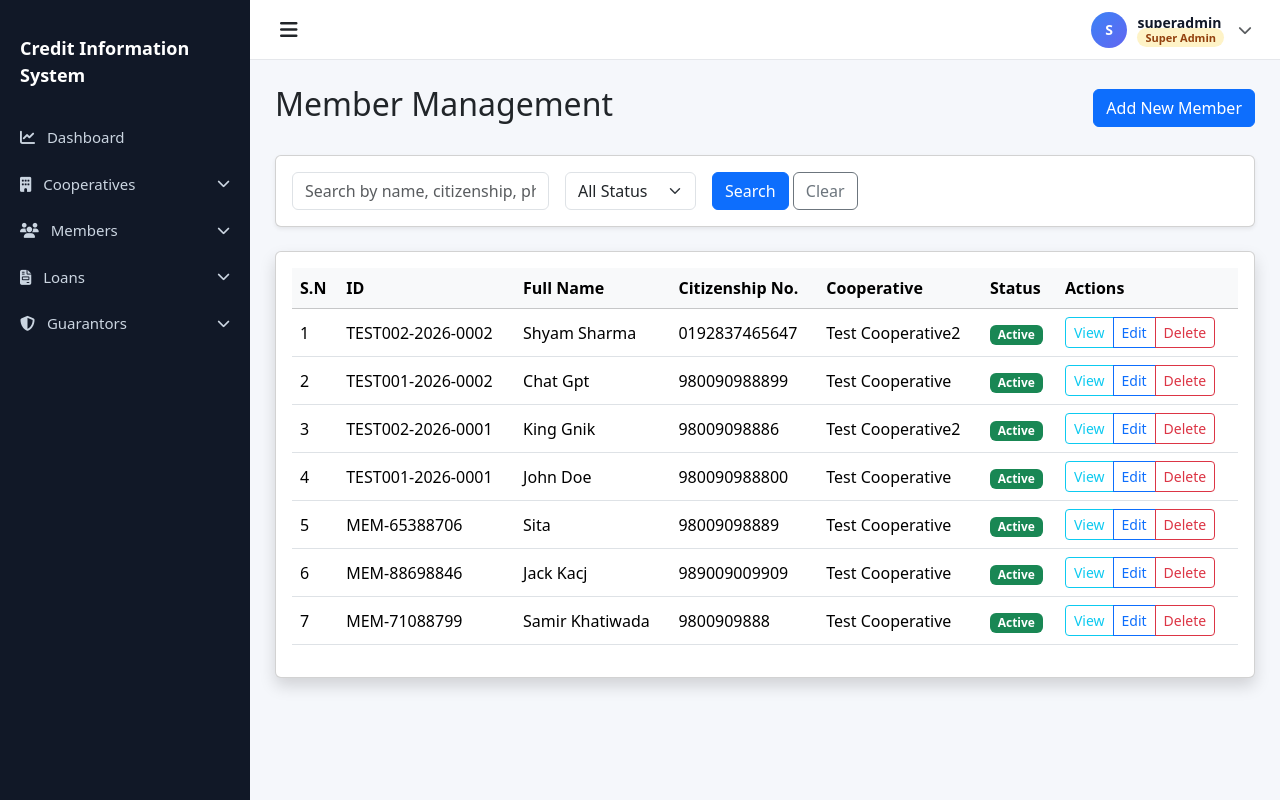
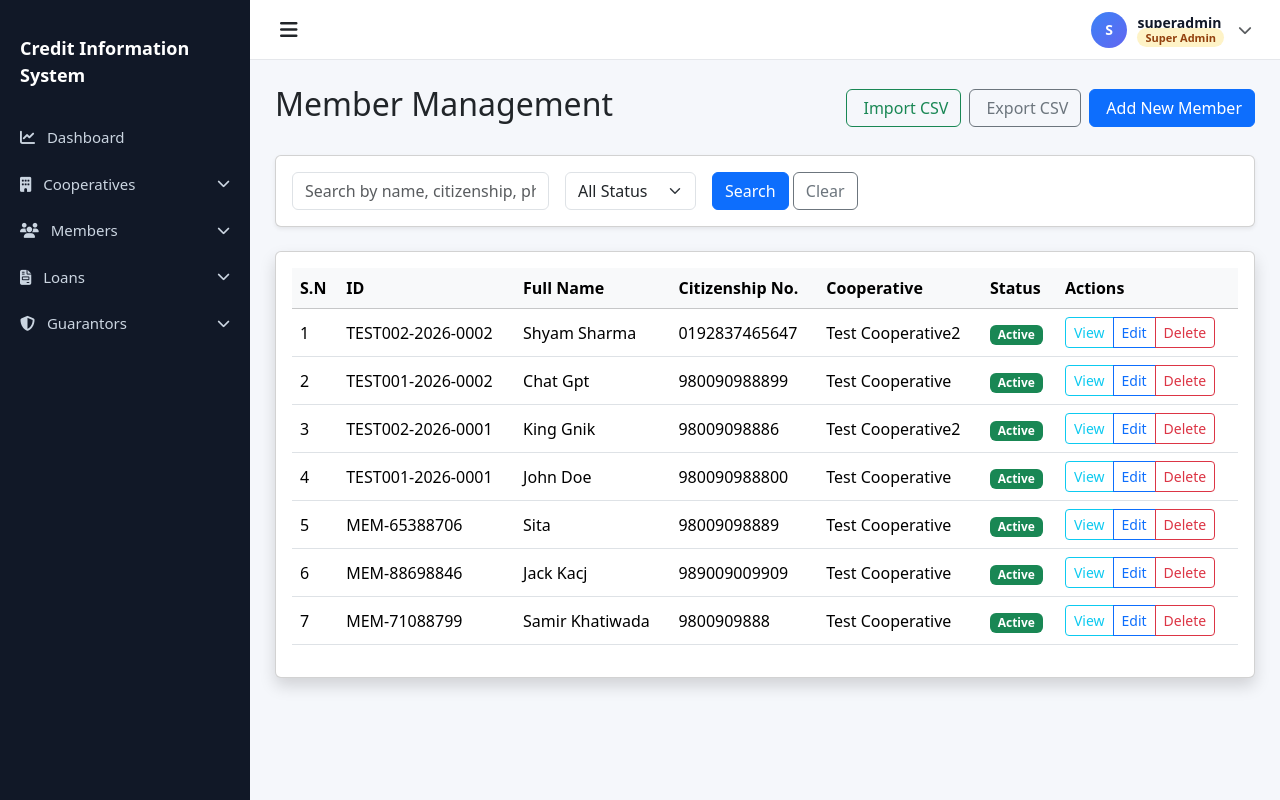
Before and after one commit to sameer9860/Credit-Information-System, a Django app: page /members/ in a window 1280 px wide. Run offline with Django 5.2, Linux system fonts and the light colour scheme; a user stored in the database is signed in; data comes from the database, SQL or seed files in the repository; some libraries are stand-ins or nearby versions.

Commit message:
feat add export csv

```diff
--- a/templates/members/member_list.html
+++ b/templates/members/member_list.html
@@ -5,7 +5,17 @@
 {% block content %}
 <div class="d-flex justify-content-between align-items-center mb-4">
     <h2>Member Management</h2>
-    <a href="{% url 'members:member_add' %}" class="btn btn-primary">Add New Member</a>
+    <div class="d-flex gap-2">
+        <a href="{% url 'members:member_import_csv' %}" class="btn btn-outline-success">
+            <i class="bi bi-upload me-1"></i> Import CSV
+        </a>
+        <a href="{% url 'members:member_export_csv' %}" class="btn btn-outline-secondary">
+            <i class="bi bi-download me-1"></i> Export CSV
+        </a>
+        <a href="{% url 'members:member_add' %}" class="btn btn-primary">
+            <i class="bi bi-person-plus me-1"></i> Add New Member
+        </a>
+    </div>
 </div>
 <div class="card shadow-sm mb-4">
     <div class="card-body">
```
